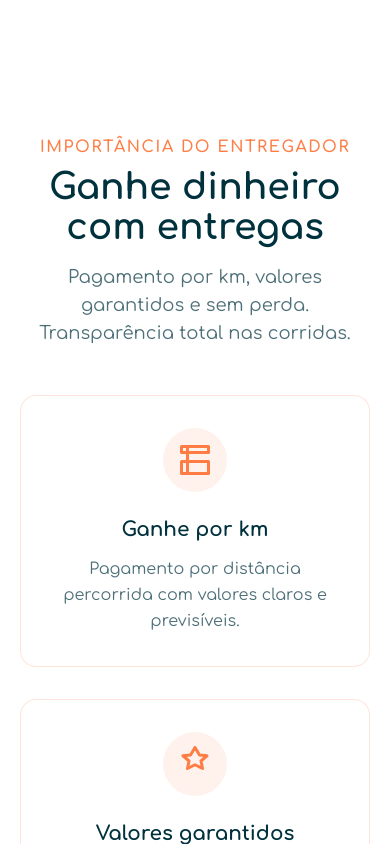
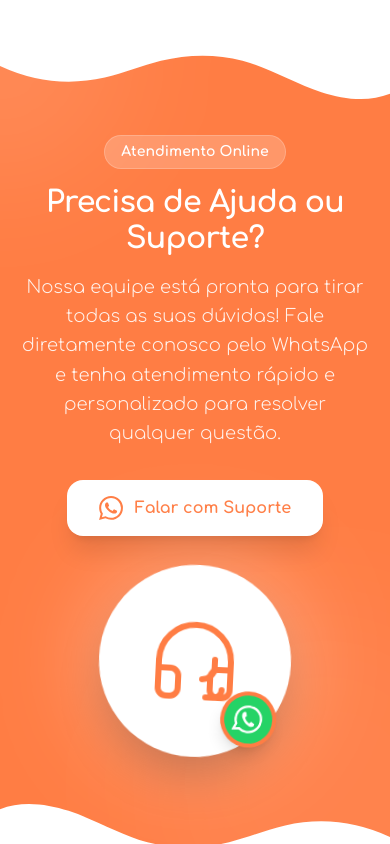
Before and after one commit to criaappoficial/alliance-entregas-website, a React (Vite) app: page / in a window 390 px wide. Shown: the part 6900-7744 px from the top of the page. Built offline with nearby package versions, Linux system fonts and the light colour scheme.

Commit message:
Add section suporte

```diff
--- a/src/App.tsx
+++ b/src/App.tsx
@@ -5,6 +5,7 @@ import { HowItWorks } from "./components/HowItWorks";
 import { Features } from "./components/Features";
 // import { Pricing } from "./components/Pricing";
 import { Contact } from "./components/Contact";
+import { Support } from "./components/Support";
 import { CourierBenefits } from "./components/CourierBenefits";
 import { Download } from "./components/Download";
 import { Footer } from "./components/Footer";
@@ -22,6 +23,7 @@ function App() {
         <HowItWorks />
         <Features />
         <Contact />
+        <Support />
         <CourierBenefits />
         <Download />
       </main>
--- a/src/components/Download.tsx
+++ b/src/components/Download.tsx
@@ -2,9 +2,16 @@ export const Download = () => {
   return (
     <section
       id="download"
-      className="section-padding bg-gradient-to-br from-primary to-[#ff8f00] text-white text-center"
+      className="section-padding bg-[rgb(255,125,68)] text-white text-center relative overflow-hidden"
     >
-      <div className="container-custom">
+      {/* Top Curve */}
+      <div className="absolute top-0 left-0 w-full overflow-hidden leading-none">
+        <svg className="relative block w-[calc(100%+1.3px)] h-12" data-name="Layer 1" xmlns="http://www.w3.org/2000/svg" viewBox="0 0 1200 120" preserveAspectRatio="none">
+          <path d="M321.39,56.44c58-10.79,114.16-30.13,172-41.86,82.39-16.72,168.19-17.73,250.45-.39C823.78,31,906.67,72,985.66,92.83c70.05,18.48,146.53,26.09,214.34,3V0H0V27.35A600.21,600.21,0,0,0,321.39,56.44Z" className="fill-white dark:fill-dark-bg"></path>
+        </svg>
+      </div>
+
+      <div className="container-custom relative z-10">
         <h2 className="text-4xl font-extrabold mb-6">Pronto para começar?</h2>
         <p className="text-xl mb-10 max-w-[600px] mx-auto opacity-90">
           Baixe o app agora mesmo e tenha a melhor experiência de entrega da sua
@@ -45,6 +52,8 @@ export const Download = () => {
           </a>
         </div>
       </div>
+
+      {/* Bottom Curve removed as per user request */}
     </section>
   );
 };
--- a/src/components/Header.tsx
+++ b/src/components/Header.tsx
@@ -74,6 +74,13 @@ export const Header = () => {
           >
             Vantagens
           </a>
+          <a
+            href="#support"
+            className="inline-flex items-center h-full relative font-medium text-dark-text transition-colors hover:text-primary after:content-[''] after:absolute after:left-0 after:-bottom-1 after:h-[2px] after:bg-primary after:w-0 hover:after:w-full after:transition-all after:duration-300"
+          >
+            SAC
+          </a>
+          <span className="text-gray-300 dark:text-gray-600">|</span>
           {/**
            * <a
            *   href="#pricing"
@@ -135,6 +142,13 @@ export const Header = () => {
           >
             Vantagens
           </a>
+          <a
+            href="#support"
+            className="relative font-medium text-lg text-black dark:text-white hover:text-primary after:content-[''] after:absolute after:left-0 after:-bottom-1 after:h-[2px] after:bg-primary after:w-0 hover:after:w-full after:transition-all after:duration-300"
+            onClick={() => setMobileMenuOpen(false)}
+          >
+            SAC
+          </a>
           {/**
            * <a
            *   href="#pricing"
--- /dev/null
+++ b/src/components/Support.tsx
@@ -0,0 +1,84 @@
+
+export const Support = () => {
+  return (
+    <section id="support" className="py-20 bg-[#FF7D44] text-white relative overflow-hidden">
+            {/* Top Curve */}
+            <div className="absolute top-0 left-0 w-full overflow-hidden leading-none">
+                <svg className="relative block w-[calc(100%+1.3px)] h-12" data-name="Layer 1" xmlns="http://www.w3.org/2000/svg" viewBox="0 0 1200 120" preserveAspectRatio="none">
+                    <path d="M321.39,56.44c58-10.79,114.16-30.13,172-41.86,82.39-16.72,168.19-17.73,250.45-.39C823.78,31,906.67,72,985.66,92.83c70.05,18.48,146.53,26.09,214.34,3V0H0V27.35A600.21,600.21,0,0,0,321.39,56.44Z" className="fill-white dark:fill-dark-bg"></path>
+                </svg>
+            </div>
+
+            {/* Decorative Circles */}
+            <div className="absolute top-0 left-0 w-64 h-64 bg-white/10 rounded-full blur-3xl -translate-x-1/2 -translate-y-1/2" />
+            <div className="absolute bottom-0 right-0 w-96 h-96 bg-white/5 rounded-full blur-3xl translate-x-1/3 translate-y-1/3" />
+
+            <div className="container-custom relative z-10">
+                <div className="flex flex-col md:flex-row items-center justify-between gap-10">
+                    <div className="text-center md:text-left max-w-xl animate-fade-in">
+                        <div className="inline-block bg-white/20 backdrop-blur-sm px-4 py-1.5 rounded-full text-sm font-bold mb-4 border border-white/20">
+                            Atendimento Online
+                        </div>
+                        <h2 className="text-3xl md:text-4xl font-extrabold mb-4 tracking-tight">
+                            Precisa de Ajuda ou Suporte?
+                        </h2>
+                        <p className="text-lg text-white/90 mb-8 leading-relaxed font-light">
+                            Nossa equipe está pronta para tirar todas as suas dúvidas!
+                            Fale diretamente conosco pelo WhatsApp e tenha atendimento rápido e personalizado para resolver qualquer questão.
+                        </p>
+                        <a
+                            href="https://wa.me/5582993552525"
+                            target="_blank"
+                            rel="noopener noreferrer"
+                            className="inline-flex items-center gap-3 bg-white text-primary font-bold py-4 px-8 rounded-2xl shadow-xl shadow-black/10 hover:bg-gray-50 transition-all hover:-translate-y-1 group"
+                        >
+                            <svg width="24" height="24" viewBox="0 0 24 24" fill="currentColor" className="group-hover:scale-110 transition-transform">
+                                <path d="M17.472 14.382c-.297-.149-1.758-.867-2.03-.967-.273-.099-.471-.148-.67.15-.197.297-.767.966-.94 1.164-.173.199-.347.223-.644.075-.297-.15-1.255-.463-2.39-1.475-.883-.788-1.48-1.761-1.653-2.059-.173-.297-.018-.458.13-.606.134-.133.298-.347.446-.52.149-.174.198-.298.298-.497.099-.198.05-.371-.025-.52-.075-.149-.669-1.612-.916-2.207-.242-.579-.487-.5-.669-.51-.173-.008-.371-.01-.57-.01-.198 0-.52.074-.792.372-.272.297-1.04 1.016-1.04 2.479 0 1.462 1.065 2.875 1.213 3.074.149.198 2.096 3.2 5.077 4.487.709.306 1.262.489 1.694.625.712.227 1.36.195 1.871.118.571-.085 1.758-.719 2.006-1.413.248-.694.248-1.289.173-1.413-.074-.124-.272-.198-.57-.347m-5.421 7.403h-.004a9.87 9.87 0 01-5.031-1.378l-.361-.214-3.741.982.998-3.648-.235-.374a9.86 9.86 0 01-1.51-5.26c.001-5.45 4.436-9.884 9.888-9.884 2.64 0 5.122 1.03 6.988 2.898a9.825 9.825 0 012.893 6.994c-.003 5.45-4.437 9.884-9.885 9.884m8.413-18.297A11.815 11.815 0 0012.05 0C5.495 0 .16 5.335.157 11.892c0 2.096.547 4.142 1.588 5.945L.057 24l6.305-1.654a11.882 11.882 0 005.683 1.448h.005c6.554 0 11.89-5.335 11.893-11.893a11.821 11.821 0 00-3.48-8.413Z" />
+                            </svg>
+                            Falar com Suporte
+                        </a>
+                    </div>
+
+                    <div className="relative animate-float">
+                        {/* Glow */}
+                        <div className="absolute inset-0 bg-white/30 rounded-full blur-2xl transform scale-110" />
+
+                        {/* Main Circle */}
+                        <div className="relative w-48 h-48 md:w-64 md:h-64 bg-white rounded-full flex items-center justify-center shadow-2xl border-4 border-white/20">
+                            {/* Headset Icon */}
+                            <svg
+                                viewBox="0 0 24 24"
+                                className="w-24 h-24 md:w-32 md:h-32 text-primary"
+                                fill="none"
+                                stroke="currentColor"
+                                strokeWidth="1.5"
+                                strokeLinecap="round"
+                                strokeLinejoin="round"
+                            >
+                                <path d="M3 18v-6a9 9 0 0 1 18 0v6"></path>
+                                <path d="M21 19a2 2 0 0 1-2 2h-1a2 2 0 0 1-2-2v-3a2 2 0 0 1 2-2h3zM3 19a2 2 0 0 0 2 2h1a2 2 0 0 0 2-2v-3a2 2 0 0 0-2-2H3z"></path>
+                                {/* Mic */}
+                                <path d="M14 16.5a3 3 0 0 0 3-3v-2" />
+                                <path d="M19 19a2 2 0 0 1-2 2h-2" />
+                            </svg>
+
+                            {/* WhatsApp Badge */}
+                            <div className="absolute bottom-2 right-2 md:bottom-5 md:right-5 w-14 h-14 md:w-16 md:h-16 bg-[#25D366] rounded-full flex items-center justify-center border-4 border-primary shadow-lg transform rotate-12 hover:rotate-0 transition-transform duration-300">
+                                <svg width="24" height="24" viewBox="0 0 24 24" fill="white" className="w-7 h-7 md:w-9 md:h-9">
+                                    <path d="M17.472 14.382c-.297-.149-1.758-.867-2.03-.967-.273-.099-.471-.148-.67.15-.197.297-.767.966-.94 1.164-.173.199-.347.223-.644.075-.297-.15-1.255-.463-2.39-1.475-.883-.788-1.48-1.761-1.653-2.059-.173-.297-.018-.458.13-.606.134-.133.298-.347.446-.52.149-.174.198-.298.298-.497.099-.198.05-.371-.025-.52-.075-.149-.669-1.612-.916-2.207-.242-.579-.487-.5-.669-.51-.173-.008-.371-.01-.57-.01-.198 0-.52.074-.792.372-.272.297-1.04 1.016-1.04 2.479 0 1.462 1.065 2.875 1.213 3.074.149.198 2.096 3.2 5.077 4.487.709.306 1.262.489 1.694.625.712.227 1.36.195 1.871.118.571-.085 1.758-.719 2.006-1.413.248-.694.248-1.289.173-1.413-.074-.124-.272-.198-.57-.347m-5.421 7.403h-.004a9.87 9.87 0 01-5.031-1.378l-.361-.214-3.741.982.998-3.648-.235-.374a9.86 9.86 0 01-1.51-5.26c.001-5.45 4.436-9.884 9.888-9.884 2.64 0 5.122 1.03 6.988 2.898a9.825 9.825 0 012.893 6.994c-.003 5.45-4.437 9.884-9.885 9.884m8.413-18.297A11.815 11.815 0 0012.05 0C5.495 0 .16 5.335.157 11.892c0 2.096.547 4.142 1.588 5.945L.057 24l6.305-1.654a11.882 11.882 0 005.683 1.448h.005c6.554 0 11.89-5.335 11.893-11.893a11.821 11.821 0 00-3.48-8.413Z" />
+                                </svg>
+                            </div>
+                        </div>
+                    </div>
+                </div>
+            </div>
+
+            {/* Bottom Curve */}
+            <div className="absolute bottom-0 left-0 w-full overflow-hidden leading-none rotate-180">
+                <svg className="relative block w-[calc(100%+1.3px)] h-12" data-name="Layer 1" xmlns="http://www.w3.org/2000/svg" viewBox="0 0 1200 120" preserveAspectRatio="none">
+                    <path d="M321.39,56.44c58-10.79,114.16-30.13,172-41.86,82.39-16.72,168.19-17.73,250.45-.39C823.78,31,906.67,72,985.66,92.83c70.05,18.48,146.53,26.09,214.34,3V0H0V27.35A600.21,600.21,0,0,0,321.39,56.44Z" className="fill-white dark:fill-dark-bg"></path>
+                </svg>
+            </div>
+        </section>
+    );
+};
```
